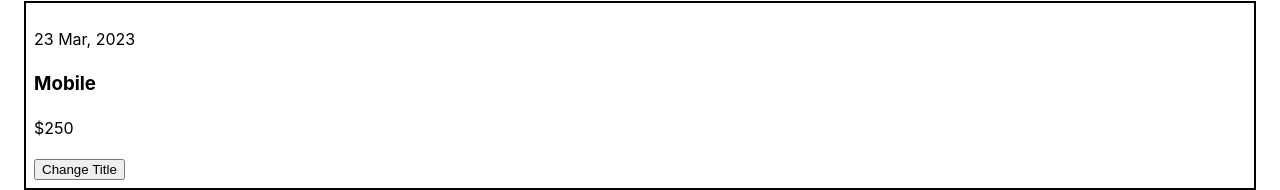
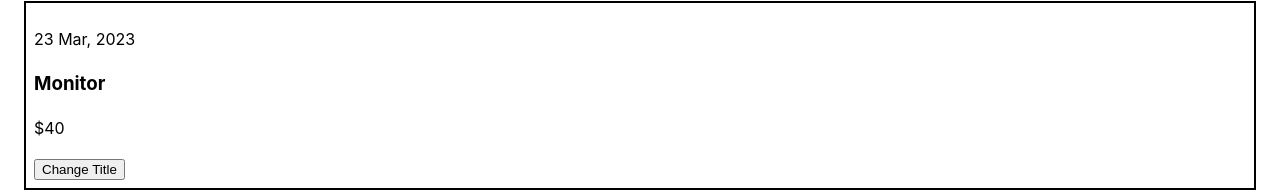
Before and after one commit to shahbaz4783/moneySavvy, a React (Vite) app: page / in a window 1280 px wide. Shown: the part 541-731 px from the top of the page. Built offline with nearby package versions, Linux system fonts and the light colour scheme.

Commit message:
data in ibh

```diff
--- a/src/components/Container.jsx
+++ b/src/components/Container.jsx
@@ -1,12 +1,32 @@
-import React from 'react';
 import { Card } from './Card';
+
+const items = [
+	{
+		id: 1,
+		date: '12 Jan, 2023',
+		item: 'Laptop',
+		price: '$850',
+	},
+	{
+		id: 2,
+		date: '23 Mar, 2023',
+		item: 'Monitor',
+		price: '$40',
+	},
+	{
+		id: 3,
+		date: '14 June, 2023',
+		item: 'Keyboard',
+		price: '$150',
+	},
+];
 
 export const Container = () => {
 	return (
 		<>
-			<Card date={'12 Jan, 2023'} item={'Laptop'} price={'$850'} />
-			<Card date={'23 Mar, 2023'} item={'Mobile'} price={'$250'} />
-			<Card date={'14 June, 2023'} item={'Keyboard'} price={'$30'} />
+			<Card date={items[0].date} item={items[0].item} price={items[0].price} />
+			<Card date={items[1].date} item={items[1].item} price={items[1].price} />
+			<Card date={items[2].date} item={items[2].item} price={items[2].price} />
 		</>
 	);
 };
--- a/src/index.css
+++ b/src/index.css
@@ -5,11 +5,10 @@
 
 	font-synthesis: none;
 	text-rendering: optimizeLegibility;
-  -webkit-font-smoothing: antialiased;
 	-moz-osx-font-smoothing: grayscale;
 	-webkit-text-size-adjust: 100%;
+	-webkit-font-smoothing: antialiased;
 }
-
 
 /* Card */
 .card {
@@ -32,5 +31,4 @@ form {
 	& input {
 		padding: 1em;
 	}
-
 }
```
Lines whose indentation alone changed are shown as unchanged.
